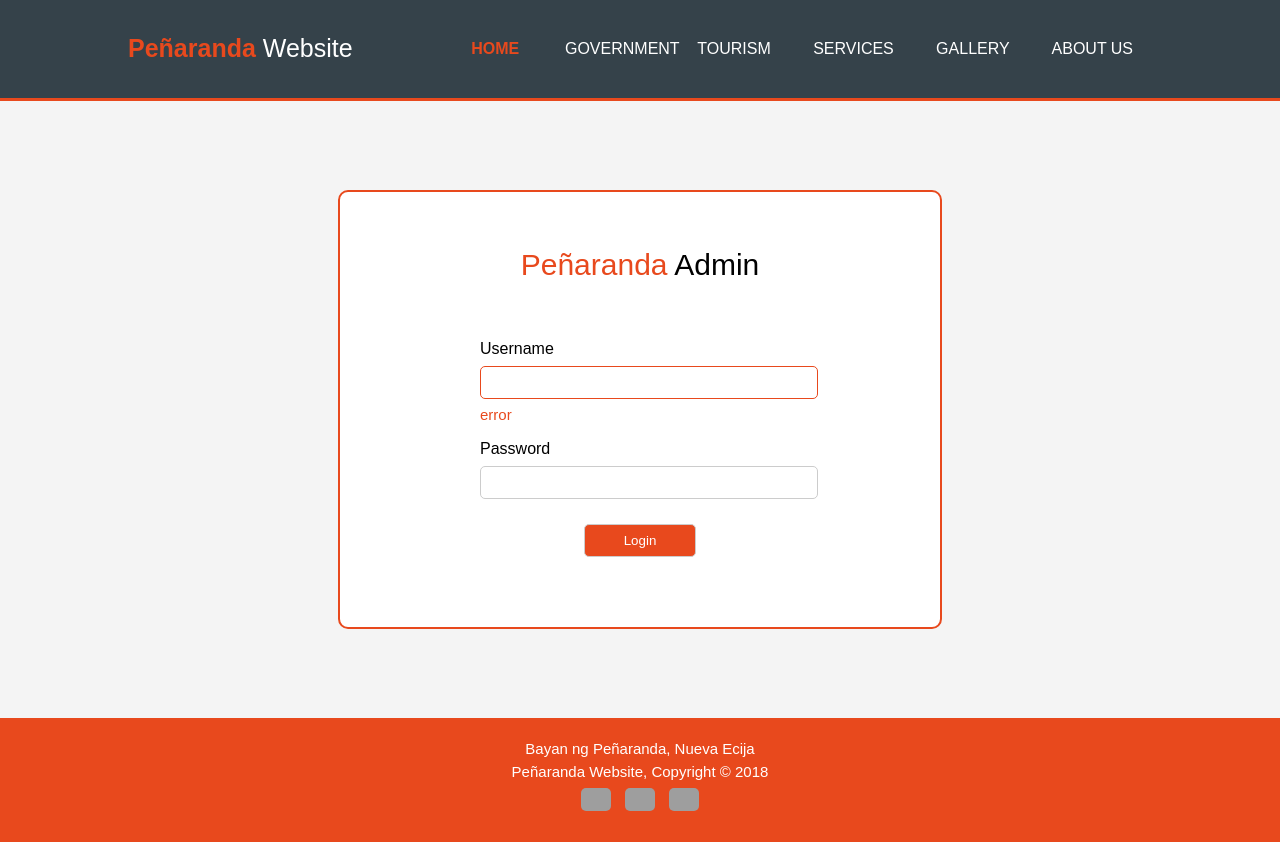
After one commit to obamenandro/Pe-aranda, a CakePHP app: the page made by app/View/Pages/admin_login.ctp in a window 1280 px wide. The commit adds this page. Run offline with PHP 8.4 and a stand-in for CakePHP, Linux system fonts and the light colour scheme; the template is opened without the code that fills it, so the values that code supplies are empty; some libraries are stand-ins or nearby versions; grey boxes are pictures that could not be loaded.

Commit message:
login page

```diff
--- a/app/Config/routes.php
+++ b/app/Config/routes.php
@@ -28,6 +28,7 @@
 	Router::connect('/', array('controller' => 'pages', 'action' => 'display', 'home'));
 	Router::connect('/about-us', array('controller' => 'pages', 'action' => 'display', 'about-us'));
 	Router::connect('/alcaldez', array('controller' => 'pages', 'action' => 'display', 'alcaldez'));
+	Router::connect('/admin/login', array('controller' => 'pages', 'action' => 'display', 'admin_login'));
 /**
  * ...and connect the rest of 'Pages' controller's URLs.
  */
--- a/app/Controller/PagesController.php
+++ b/app/Controller/PagesController.php
@@ -89,4 +89,8 @@ class PagesController extends AppController {
 	public function alcaldez() {
 
 	}
+
+	public function admin_login() {
+
+	}
 }
--- /dev/null
+++ b/app/View/Pages/admin_login.ctp
@@ -0,0 +1,28 @@
+<?php  $this->layout = false; ?>
+<?php echo $this->Html->css('style'); ?>
+<title>
+    <?php echo 'ADMIN LOGIN'; ?>
+</title>
+
+<div class="login">
+    <div class="login__logo">
+        <h2 class="login__title">
+            <span class="login__title-highlight">Peñaranda</span>
+            <span>Admin</span>
+        </h2>
+    </div>
+    <form class="form-login">
+        <div class="form-login__list form-login__list--error">
+            <label class="form-login__label">Username</label>
+            <input type="text" class="form-login__input">
+            <span class="form-login__error">error</span>
+        </div>
+        <div class="form-login__list">
+            <label class="form-login__label">Password</label>
+            <input type="password" class="form-login__input">
+        </div>
+        <div class="form-login__button">
+            <input type="submit" class="form-login__submit" value="Login">
+        </div>
+    </form>
+</div>
--- a/app/webroot/css/style.css
+++ b/app/webroot/css/style.css
@@ -65,7 +65,7 @@ body {
     color: #ffffff;
     text-decoration: none;
     text-transform: uppercase;
-    font-size: 15px; }
+    font-size: 16px; }
     @media screen and (max-width: 767px) {
       .header__link {
         display: block;
@@ -470,3 +470,49 @@ body {
 
 .gototop.gototop--active {
   display: block; }
+
+.login {
+  margin: 7% auto;
+  max-width: 500px;
+  padding: 50px 50px 20px;
+  border-radius: 10px;
+  border: 2px solid #E8491D;
+  background-color: #ffffff; }
+  .login__title {
+    text-align: center;
+    font-size: 30px; }
+  .login__title-highlight {
+    color: #E8491D; }
+
+.form-login {
+  padding: 50px 90px; }
+  .form-login__list {
+    display: block;
+    padding-bottom: 10px; }
+  .form-login__label {
+    display: block;
+    padding-bottom: 5px;
+    font-size: 16px; }
+  .form-login__input {
+    display: block;
+    width: 100%;
+    border: 1px solid #cccccc;
+    border-radius: 5px;
+    padding: 8px; }
+  .form-login__error {
+    display: block;
+    padding: 5px 0 0;
+    color: #E8491D; }
+  .form-login__button {
+    text-align: center;
+    padding: 15px 0 0; }
+  .form-login__submit {
+    padding: 8px;
+    border-radius: 5px;
+    border: 1px solid #CCC;
+    width: 35%;
+    background: #E8491D;
+    color: #ffffff; }
+
+.form-login__list.form-login__list--error .form-login__input {
+  border: 1px solid #E8491D; }
--- /dev/null
+++ b/app/webroot/scss/components/_component.form-login.scss
@@ -0,0 +1,48 @@
+.form-login {
+    padding: 50px 90px;
+
+    &__list {
+        display: block;
+        padding-bottom: 10px;
+    }
+
+    &__label {
+        display: block;
+        padding-bottom: 5px;
+        font-size: 16px;
+    }
+
+    &__input {
+        display: block;
+        width: 100%;
+        border: 1px solid #cccccc;
+        border-radius: 5px;
+        padding: 8px;
+    }
+
+    &__error {
+        display: block;
+        padding: 5px 0 0;
+        color: #E8491D;
+    }
+
+    &__button {
+        text-align: center;
+        padding: 15px 0 0;
+    }
+
+    &__submit {
+        padding: 8px;
+        border-radius: 5px;
+        border: 1px solid #CCC;
+        width: 35%;
+        background: #E8491D;
+        color: #ffffff;
+    }
+}
+
+.form-login__list.form-login__list--error {
+    .form-login__input {
+        border: 1px solid #E8491D;
+    }
+}
--- a/app/webroot/scss/components/_component.header.scss
+++ b/app/webroot/scss/components/_component.header.scss
@@ -21,7 +21,7 @@
     color: #ffffff;
     text-decoration: none;
     text-transform: uppercase;
-    font-size: 15px;
+    font-size: 16px;
 
     @media screen and (max-width: 767px ) {
       display: block;
--- /dev/null
+++ b/app/webroot/scss/components/_component.login.scss
@@ -0,0 +1,17 @@
+.login {
+    margin: 7% auto;
+    max-width: 500px;
+    padding: 50px 50px 20px;
+    border-radius: 10px;
+    border: 2px solid #E8491D;
+    background-color: #ffffff;
+
+    &__title {
+        text-align: center;
+        font-size: 30px;
+    }
+
+    &__title-highlight {
+        color: #E8491D;
+    }
+}
--- a/app/webroot/scss/style.scss
+++ b/app/webroot/scss/style.scss
@@ -12,3 +12,5 @@
 @import 'components/component.about-us';
 @import 'components/component.sidebar';
 @import 'components/component.gototop';
+@import 'components/component.login';
+@import 'components/component.form-login';
```
